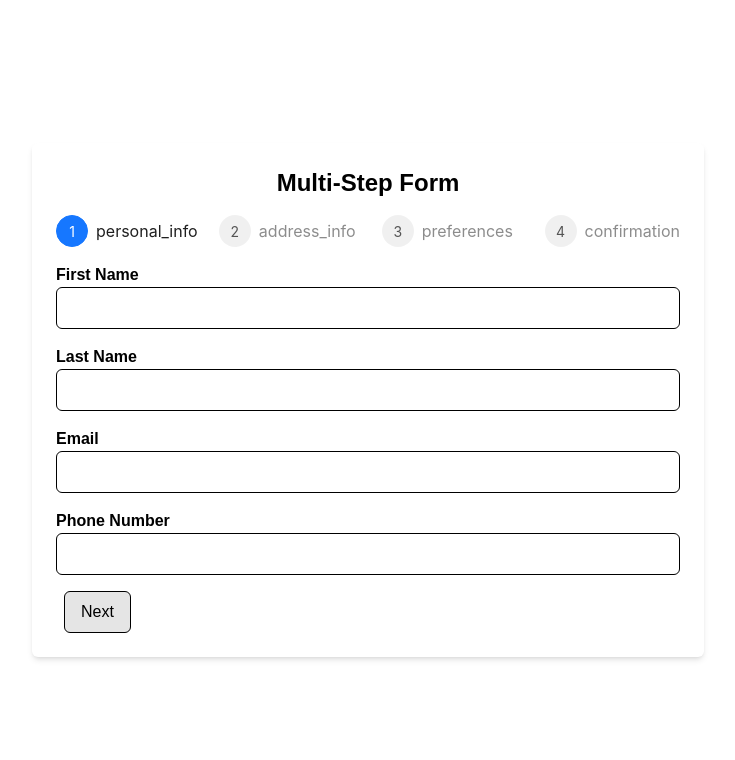
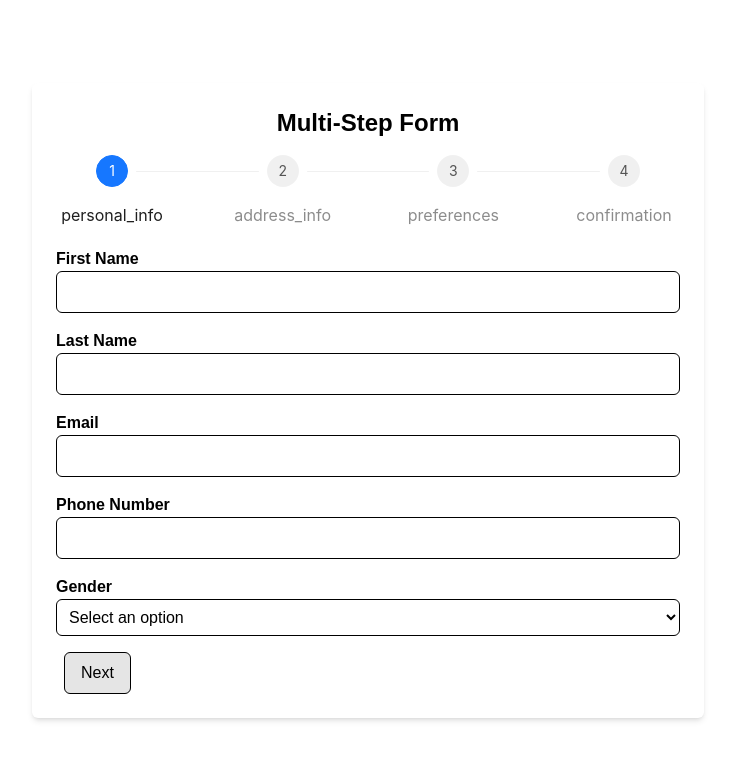
Before and after one commit to ShashankSMogaveera/Dynamic-Form, a Next.js app: page /form in a window 1280 px wide. Shown: the top 760 px of the page, without its empty margins (272-1007 px from the left). Built offline with nearby package versions, Linux system fonts and the light colour scheme.

Commit message:
made minor changes in reusable progress bar

```diff
--- a/app/components/Reusable/ProgressBar.tsx
+++ b/app/components/Reusable/ProgressBar.tsx
@@ -25,8 +25,9 @@ const ProgressBar: React.FC<ProgressBarComponentProps> = ({ itemList }) => {
                 <Steps
                 current={current}
                 status={isError ? 'error': undefined}
+                items={itemList}
+                labelPlacement='vertical'
                 // onChange={handleChange}
-                items={itemList}
                 />
             </main>
     )
--- a/app/formConfig.json
+++ b/app/formConfig.json
@@ -7,7 +7,8 @@
         { "name": "FirstName", "label": "First Name", "type": "text", "validations": { "required": true } },
         { "name": "LastName", "label": "Last Name", "type": "text", "validations": { "required": true } },
         { "name": "email", "label": "Email", "type": "email", "validations": { "required": true, "pattern": "^[^@\\s]+@[^@\\s]+\\.[^@\\s]+$" } },
-        { "name": "phone", "label": "Phone Number", "type": "tel", "validations": { "required": true, "pattern": "^[0-9]{10}$" } }
+        { "name": "phone", "label": "Phone Number", "type": "tel", "validations": { "required": true, "pattern": "^[0-9]{10}$" } },
+        { "name": "gender", "label": "Gender", "type": "dropdown", "options": ["male", "female"], "validations": { "required": true }, "rule": { "show": ""} }
       ]
     },
     {
```
